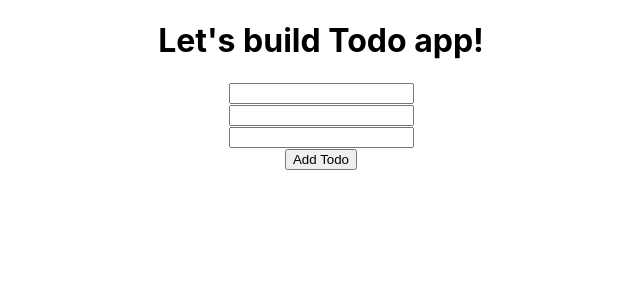
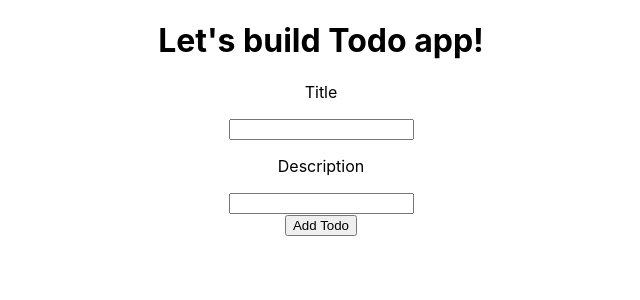
Before and after one commit to Swarga-codes/MarkusTodos, a React (Create React App) app: page / in a window 1280 px wide. Shown: the top 300 px of the page, without its empty margins (319-959 px from the left). Built offline with nearby package versions, Linux system fonts and the light colour scheme.

Commit message:
added add todo functionality

```diff
--- a/src/App.js
+++ b/src/App.js
@@ -1,17 +1,42 @@
 import { useState } from 'react';
 import './App.css';
 import TodoList from './TodoList';
-import TodoInput from './TodoInput';
+
 
 function App() {
+
 const[todosList,setTodosList]=useState([]);
-const[todos,setTodos]=useState({title:"",description:"",isDone:false});
+const[title,setTitle]=useState("");
+const[desc,setDesc]=useState("");
+const addTodo=(t,d)=>{
+
+  setTodosList([...todosList,{title:t,desc:d}])
+
+}
   return (
     <div className="App">
     <h1>Let's build Todo app!</h1>
-    <TodoInput/>
+    <div className='todos_input'>
+    <div className='Title'>
+    <p>Title</p>
+    <input type="text" name='title' value={title} onChange={(e)=>{setTitle(e.target.value)}
+  }/>
+    </div>
+    <div className='Description'>
+    <p>Description</p>
+    <input type="text" name='description' value={desc} onChange={(e)=>{setDesc(e.target.value);
+  }}/>
+    </div>
+    <button onClick={()=>addTodo(title,desc)}>Add Todo</button>
+    </div>
       <div className="todo_lists">
-
+ {todosList.map(todo=>
+  (
+    <>
+    <h1>{todo.title}</h1>
+    <p>{todo.desc}</p>
+    </>
+  ))}
       </div>
     </div>
   );
--- a/src/TodoInput.js
+++ /dev/null
@@ -1,20 +0,0 @@
-import React from 'react'
-
-function TodoInput() {
-  return (
-    <div className='todos_input'>
-    <div>
-    <input type="text" name='title'/>
-    </div>
-    <div>
-    <input type="text" name='description'/>
-    </div>
-    <div>
-    <input type="text" name='isDone'/>
-    </div>
-    <button>Add Todo</button>
-    </div>
-  )
-}
-
-export default TodoInput
```
